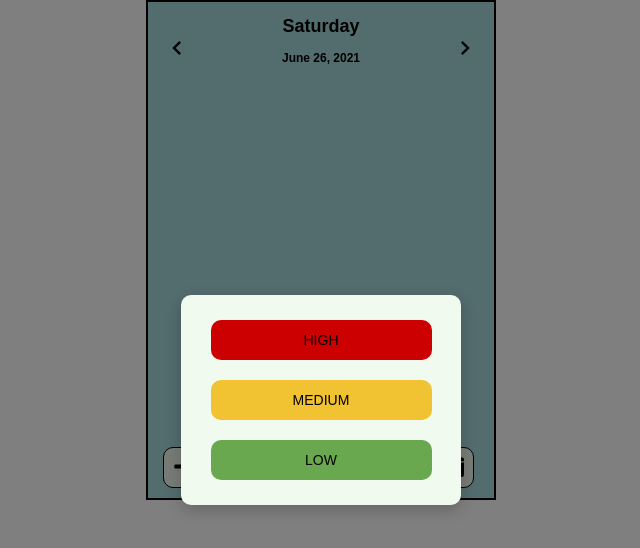
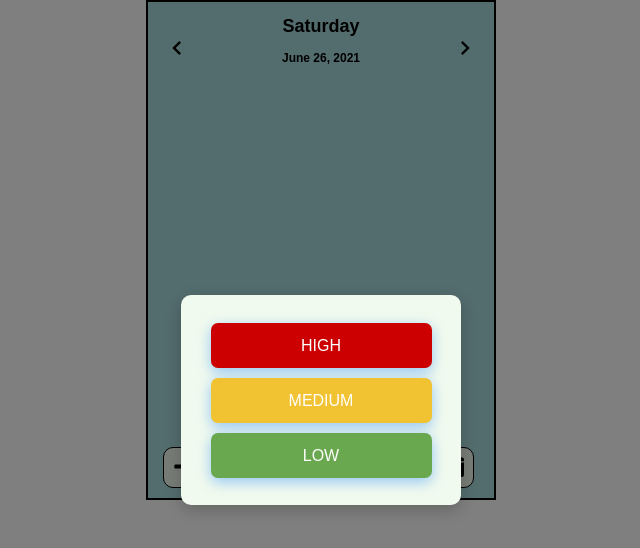
Before and after one commit to QqWwEe123123123/AgendaExtension, a React (Create React App) app: page / in a window 1280 px wide. Both pictures are taken after a click on the element 740 px from the left and 467 px from the top of the page. Shown: the top 548 px of the page, without its empty margins (319-959 px from the left). Built offline with nearby package versions, Linux system fonts and the light colour scheme.

Commit message:
Added Animations to PopUp

```diff
--- a/src/Components/AddTask/AddTask.elements.jsx
+++ b/src/Components/AddTask/AddTask.elements.jsx
@@ -34,6 +34,10 @@ export const Icon = styled.div`
   margin: auto;
   padding: 4px;
   cursor: pointer;
+
+  &:hover {
+    transform: translateY(-10%);
+  }
 `
 // popUp ------------------------------------------------------
 
@@ -91,26 +95,38 @@ export const PopUpTextWrapper = styled.div`
 `
 
 export const Button = styled.input`
+  display: inline-block;
+  outline: 0;
   cursor: pointer;
-  border-radius: 10px;
+  border: none;
+  padding: 0 56px;
+  margin: 5px;
   width: 85%;
-  padding: 12px;
-  margin: 10px 5px;
+  height: 45px;
+  line-height: 45px;
+  border-radius: 7px;
   background-color: ${({ color }) => color};
-  border: none;
-  &:hover {
-    box-shadow: rgba(0, 0, 0, 0.24) 0px 3px 8px;
+  color: white;
+  font-weight: 400;
+  font-size: 16px;
+  box-shadow: 0 4px 14px 0 rgb(0 118 255 / 39%);
+  transition: background 0.2s ease,color 0.2s ease,box-shadow 0.2s ease;
+
+  :hover{
+    background-color: ${({ HLcolor }) => HLcolor};
+    box-shadow: 0 6px 20px rgb(0 118 255 / 23%);
+    color: #000;
   }
 `
 
-export const Caption = styled.caption`
+export const Caption = styled.div`
   position: absolute;
   width: 30%;
   border: 1px solid black;
-  box-sizing: border-box;
   bottom: 100%;
   right: 5px;
   background-color: #1D3557;
   color: #fff;
   border-radius: 3px;
+  text-align: center;
 `
--- a/src/Components/AddTask/AddTask.jsx
+++ b/src/Components/AddTask/AddTask.jsx
@@ -90,9 +90,9 @@ const AddPriority = ({ setTask, popUp, setPopUp }) => {
     <>
       {popUp === 2 ? <Background onClick={closePopUp} ref={popUpRef}>
         <PopUpContent data-aos='fade-down' style={{ height: '15em' }}>
-          <Button type="submit" value="HIGH" onClick={() => handleClose("HIGH")} color={'#cc0000ff'} />
-          <Button type="submit" value="MEDIUM" onClick={() => handleClose("MEDIUM")} color={'#f1c232ff'} />
-          <Button type="submit" value="LOW" onClick={() => handleClose("LOW")} color={'#6aa84fff'} />
+          <Button type="submit" value="HIGH" onClick={() => handleClose("HIGH")} color={'#cc0000ff'} HLcolor={'#cc0000c0'}/>
+          <Button type="submit" value="MEDIUM" onClick={() => handleClose("MEDIUM")} color={'#f1c232ff'} HLcolor={'#f1c232c0'}/>
+          <Button type="submit" value="LOW" onClick={() => handleClose("LOW")} color={'#6aa84fff'} HLcolor={'#6aa84fc0'}/>
         </PopUpContent>
       </Background > : null}
     </>
@@ -137,19 +137,19 @@ const AddTask = ({ setNewTask }) => {
             onMouseEnter={() => setShowCaption(2)}
             onMouseLeave={() => setShowCaption(0)} >
             <BsListNested size="2em" />
-            {showCaption === 2 ? <Caption>
+          </Icon>
+          {showCaption === 2 ? <Caption>
               Priority
             </Caption> : null}
-          </Icon>
           <Icon
             onClick={() => setPopUp(popUp !== 0 ? 0 : 1)}
             onMouseEnter={() => setShowCaption(1)}
             onMouseLeave={() => setShowCaption(0)}>
             <BsFillCalendarFill size="1.5em" />
-            {showCaption === 1 ? <Caption>
+          </Icon>
+          {showCaption === 1 ? <Caption>
               Due Date
             </Caption> : null}
-          </Icon>
         </TextContainer>
       </Container>
 
--- a/src/Components/Task/Task.elements.jsx
+++ b/src/Components/Task/Task.elements.jsx
@@ -4,7 +4,6 @@ export const Container = styled.div`
   border: 1px solid;
   margin-top: 20px;
   border-radius: 100px;
-  padding: 5px 0px;
   background-color: ${({ color }) => color};
   height: 2.5rem;
   display: flex;
@@ -17,6 +16,7 @@ export const LargeSec = styled.div`
   border-radius: 100px;
   width: 6em;
   height: 2em;
+  margin: auto;
   float: left;
   display: flex;
   align-items: center;
--- a/src/Components/Task/Task.jsx
+++ b/src/Components/Task/Task.jsx
@@ -27,7 +27,7 @@ const Task = ({ task, handleComplete, handleDelete, complete }) => {
   }
 
   return (
-    <Container color={() => handleColor}>
+    <Container color={handleColor}>
       <SmallSec>
         <TextBox>{task.dueTime}</TextBox>
       </SmallSec>
```
